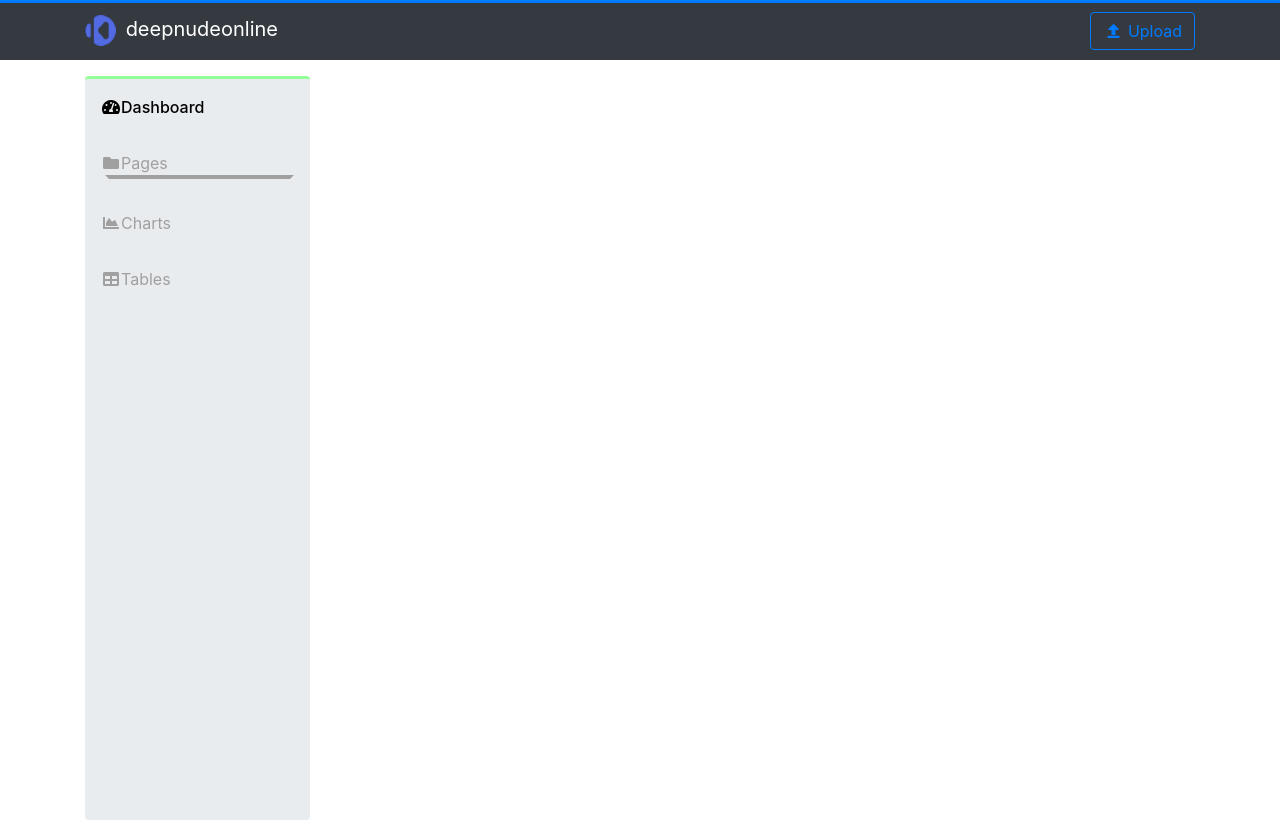
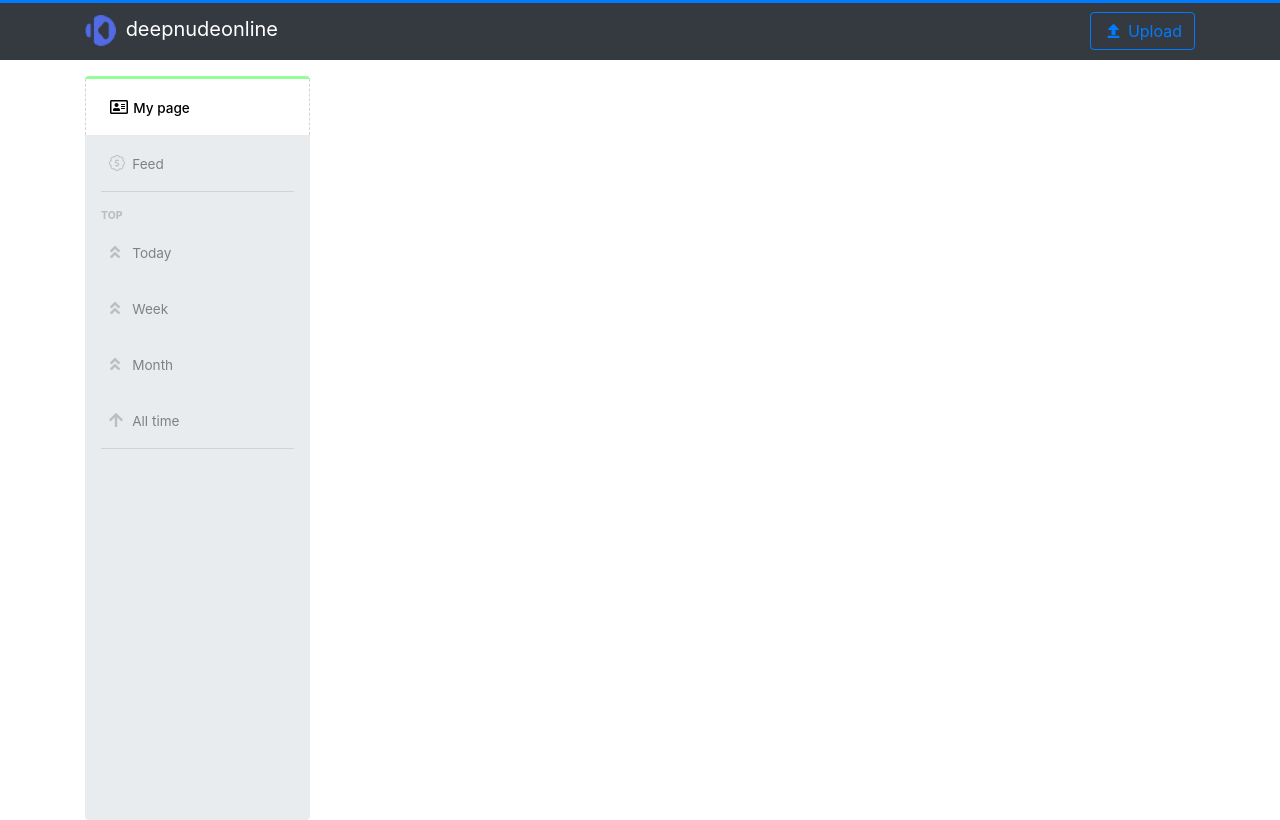
Before and after one commit to pshvetso/deepnudeonline-frontend, a Vue app: page /mypage in a window 1280 px wide. Built offline with nearby package versions, Linux system fonts and the light colour scheme.

Commit message:
Sidebar component implementation.

```diff
--- a/src/components/MyPage.vue
+++ b/src/components/MyPage.vue
@@ -1,5 +1,7 @@
 <template>
+    <div>
 
+    </div>
 </template>
 
 <script>
--- a/src/components/Sidebar.vue
+++ b/src/components/Sidebar.vue
@@ -1,38 +1,70 @@
 <template>
     <div>
         <ul class="sidebar navbar-nav">
-            <li class="nav-item active">
-                <a class="nav-link" href="index.html">
-                    <i class="fas fa-fw fa-tachometer-alt"></i>
-                    <span>Dashboard</span>
-                </a>
-            </li>
-            <li class="nav-item dropdown">
-                <a class="nav-link dropdown-toggle" href="#" id="pagesDropdown" role="button" data-toggle="dropdown"
-                   aria-haspopup="true" aria-expanded="false">
-                    <i class="fas fa-fw fa-folder"></i>
-                    <span>Pages</span>
-                </a>
-            </li>
-            <li class="nav-item">
-                <a class="nav-link" href="charts.html">
-                    <i class="fas fa-fw fa-chart-area"></i>
-                    <span>Charts</span>
-                </a>
-            </li>
-            <li class="nav-item">
-                <a class="nav-link" href="tables.html">
-                    <i class="fas fa-fw fa-table"></i>
-                    <span>Tables</span>
-                </a>
-            </li>
+            <template v-for="routes in links">
+                <div v-if="routes.header" class="sidebar-heading" v-bind:key="routes.id">
+                    {{routes.header}}
+                </div>
+                <router-link :to="routes.page" v-bind:key="routes.id" v-slot="{ href, isExactActive  }">
+                        <li class="nav-item" :class="[isExactActive && 'active']">
+                            <a :href="href" class="nav-link">
+                                <i class="fa-fw" :class="`${routes.class}`"></i>
+                                <span>{{ routes.text }}</span>
+                            </a>
+                        </li>
+                </router-link>
+                <hr v-if="routes.hr" class="sidebar-divider" v-bind:key="routes.id">
+            </template>
         </ul>
     </div>
 </template>
 
 <script>
     export default {
-        name: "Sidebar"
+        name: "Sidebar",
+        data: () => ({
+            links: [
+                {
+                    id: 0,
+                    text: 'My page',
+                    page: '/mypage',
+                    class: 'far fa-address-card',
+                },
+                {
+                    id: 1,
+                    text: 'Feed',
+                    page: '/',
+                    class: 'fal fa-badge-dollar',
+                    hr: true,
+                },
+                {
+                    id: 2,
+                    text: 'Today',
+                    page: { path: 'top', query: { interval: 'day' }},
+                    class: 'fas fa-angle-double-up',
+                    header: "Top",
+                },
+                {
+                    id: 3,
+                    text: 'Week',
+                    page: { path: 'top', query: { interval: 'week' }},
+                    class: 'fas fa-angle-double-up',
+                },
+                {
+                    id: 4,
+                    text: 'Month',
+                    page: { path: 'top', query: { interval: 'month' }},
+                    class: 'fas fa-angle-double-up',
+                },
+                {
+                    id: 5,
+                    text: 'All time',
+                    page: { path: 'top', query: { interval: 'alltime' }},
+                    class: 'fas fa-arrow-up',
+                    hr: true,
+                },
+            ]
+        }),
     }
 </script>
 
@@ -50,10 +82,32 @@
         margin-bottom: 1rem;
     }
 
+    .sidebar .nav-item:hover {
+        background-color: #ff253a !important;
+    }
+
+    .sidebar .nav-item.active {
+        background-color: white;
+        border-left: 1px lightgray dashed;
+        border-right: 1px lightgray dashed;
+    }
+
+    .sidebar .nav-item.active .nav-link {
+        color: black;
+        font-weight: 500;
+    }
+
     .sidebar .nav-item .nav-link {
         text-align: center;
         padding: 0.75rem 1rem;
         width: 90px;
+        color: #818181;
+    }
+
+    .sidebar .nav-item .nav-link:active,
+    .sidebar .nav-item .nav-link:focus,
+    .sidebar .nav-item .nav-link:hover {
+        color: white;
     }
 
     .sidebar .nav-item .nav-link span {
@@ -61,34 +115,18 @@
         display: block;
     }
 
-    .sidebar .nav-item .dropdown-menu {
-        position: absolute !important;
-        -webkit-transform: none !important;
-        transform: none !important;
-        left: calc(90px + 0.5rem) !important;
-        margin: 0;
+    .sidebar .nav-item.active .nav-link span,
+    .sidebar .nav-item .nav-link:active span {
+        color: black;
     }
 
-    .sidebar .nav-item .dropdown-menu.dropup {
-        bottom: 0;
-        top: auto !important;
+    .sidebar .nav-item .nav-link i {
+        font-size: 1rem;
+        color: #bebebe;
     }
 
-    .sidebar .nav-item.dropdown .dropdown-toggle::after {
-        display: none;
-    }
-
-    .sidebar .nav-item .nav-link {
-        color: #a1a0a0;
-    }
-
-    .sidebar .nav-item.active .nav-link {
+    .sidebar .nav-item.active .nav-link i {
         color: black;
-        font-weight: 500;
-    }
-
-    .sidebar .nav-item .nav-link:active, .sidebar .nav-item .nav-link:focus, .sidebar .nav-item .nav-link:hover {
-        color: #707070;
     }
 
     .sidebar.toggled {
@@ -96,9 +134,30 @@
         overflow: hidden;
     }
 
+    hr.sidebar-divider {
+        border-top: 1px solid lightgray;
+        margin: 0 1rem 1rem;
+        box-sizing: content-box;
+        height: 0;
+        overflow: visible;
+    }
+
+    .sidebar-heading {
+        color: #bebebe;
+        padding: 0 1rem;
+        font-weight: 800;
+        font-size: .65rem;
+        text-transform: uppercase !important;
+        text-align: center;
+    }
+
     @media (min-width: 768px) {
         .sidebar {
             width: 225px !important;
+        }
+
+        .sidebar.toggled .nav-item:last-child {
+            margin-bottom: 1rem;
         }
 
         .sidebar .nav-item .nav-link {
@@ -109,27 +168,18 @@
         }
 
         .sidebar .nav-item .nav-link span {
-            font-size: 1rem;
+            font-size: 0.85rem;
             display: inline;
+            padding-left: .7rem;
         }
 
-        .sidebar .nav-item .dropdown-menu {
-            position: static !important;
-            margin: 0 1rem;
-            top: 0;
-        }
-
-        .sidebar .nav-item.dropdown .dropdown-toggle::after {
-            display: block;
+        .sidebar .nav-item .nav-link i {
+            padding-left: .5rem;
         }
 
         .sidebar.toggled {
             overflow: visible;
             width: 90px !important;
-        }
-
-        .sidebar.toggled .nav-item:last-child {
-            margin-bottom: 1rem;
         }
 
         .sidebar.toggled .nav-item .nav-link {
@@ -143,21 +193,8 @@
             display: block;
         }
 
-        .sidebar.toggled .nav-item .dropdown-menu {
-            position: absolute !important;
-            -webkit-transform: none !important;
-            transform: none !important;
-            left: calc(90px + 0.5rem) !important;
-            margin: 0;
-        }
-
-        .sidebar.toggled .nav-item .dropdown-menu.dropup {
-            bottom: 0;
-            top: auto !important;
-        }
-
-        .sidebar.toggled .nav-item.dropdown .dropdown-toggle::after {
-            display: none;
+        .sidebar-heading {
+            text-align: left;
         }
     }
 
--- a/src/components/Top.vue
+++ b/src/components/Top.vue
@@ -1,5 +1,7 @@
 <template>
+    <div>
 
+    </div>
 </template>
 
 <script>
```
